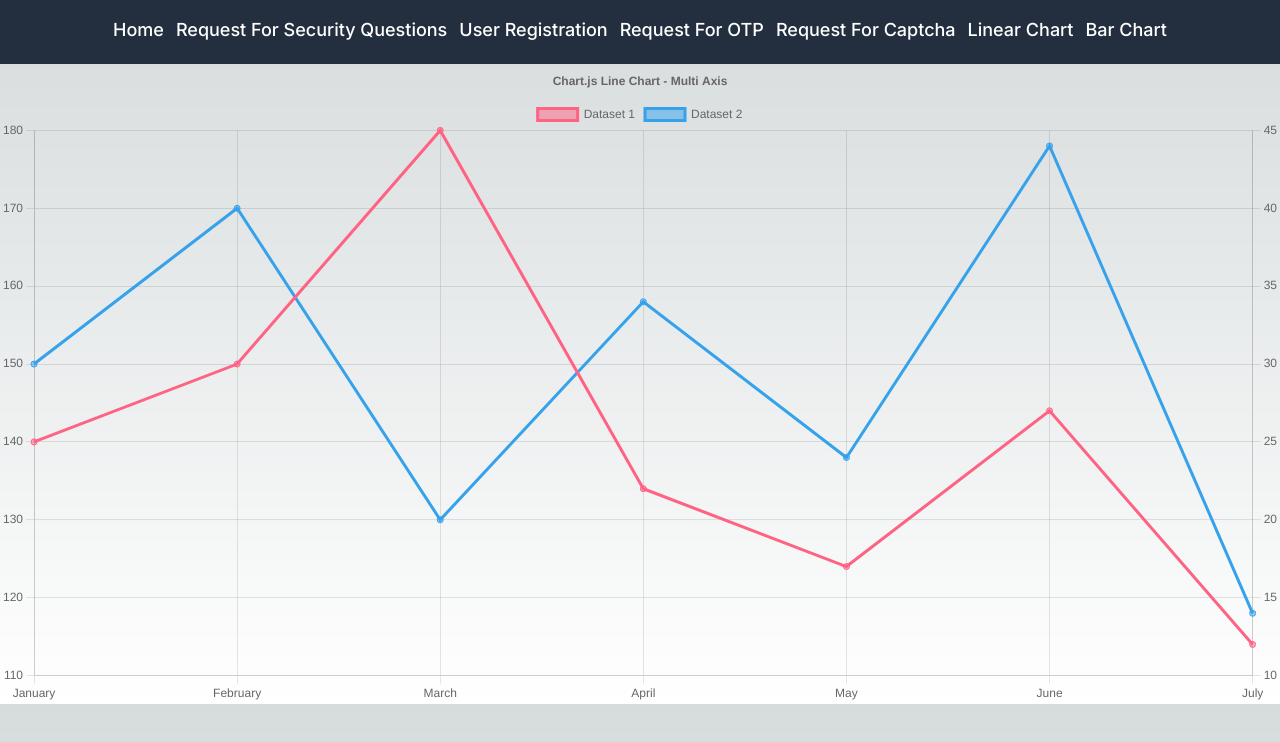
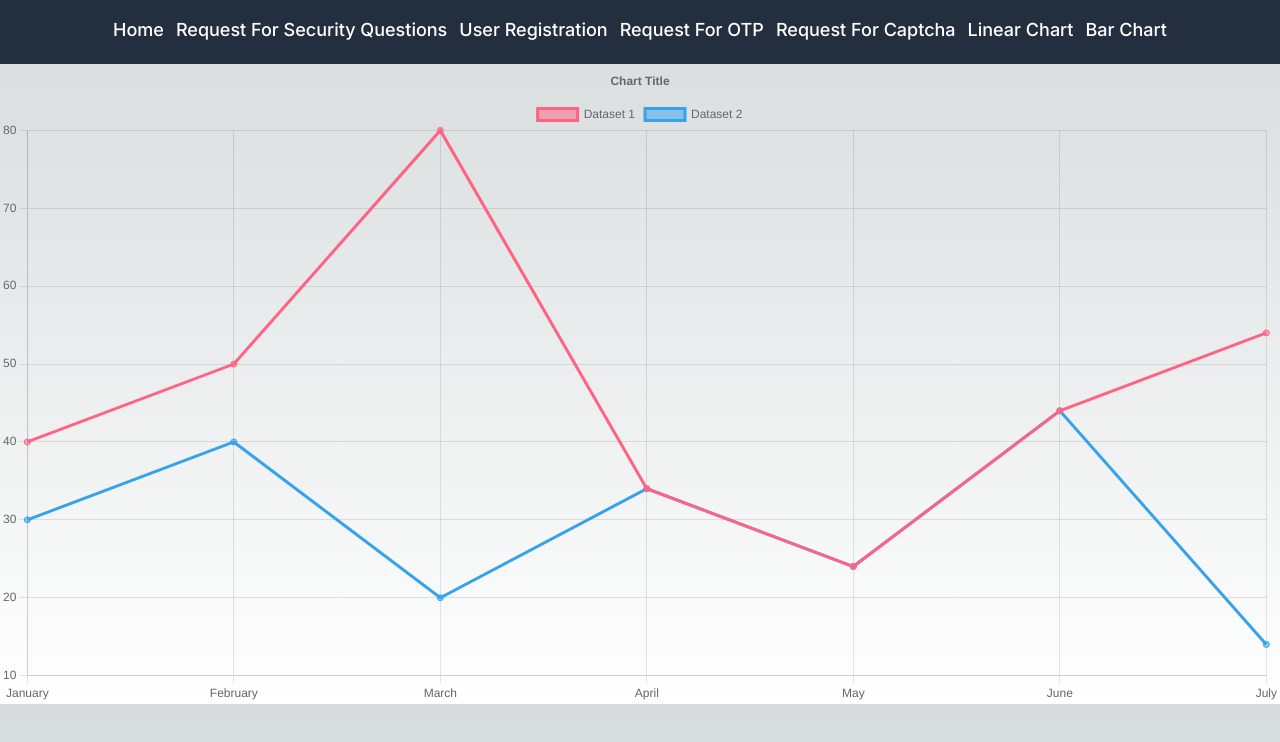
Before and after one commit to abhaybharti/awamfa, a Next.js app: page /components/LinearChart in a window 1280 px wide. Shown: the top 742 px of the page. Built offline with nearby package versions, Linux system fonts and the light colour scheme.

Commit message:
build fix

```diff
--- /dev/null
+++ b/app/components/LinearChart/page.jsx
@@ -0,0 +1,107 @@
+"use client";
+import React from "react";
+import {
+  Chart as ChartJS,
+  CategoryScale,
+  LinearScale,
+  PointElement,
+  LineElement,
+  Title,
+  Tooltip,
+  Legend,
+} from "chart.js";
+import { Line } from "react-chartjs-2";
+
+ChartJS.register(
+  CategoryScale,
+  LinearScale,
+  PointElement,
+  LineElement,
+  Title,
+  Tooltip,
+  Legend
+);
+
+// export const options = {
+//   responsive: true,
+//   interaction: {
+//     mode: "index" as const,
+//     intersect: false,
+//   },
+//   stacked: false,
+//   plugins: {
+//     title: {
+//       display: true,
+//       text: "Chart.js Line Chart - Multi Axis",
+//     },
+//   },
+//   scales: {
+//     y: {
+//       type: "linear" as const,
+//       display: true,
+//       position: "left" as const,
+//     },
+//     y1: {
+//       type: "linear" as const,
+//       display: true,
+//       position: "right" as const,
+//       grid: {
+//         drawOnChartArea: false,
+//       },
+//     },
+//   },
+// };
+
+const LinearChart = () => {
+  const options = {
+    responsive: true,
+    plugins: {
+      legend: {
+        position: "top",
+      },
+      title: {
+        display: true,
+        text: "Chart Title",
+      },
+    },
+  };
+  const labels = [
+    "January",
+    "February",
+    "March",
+    "April",
+    "May",
+    "June",
+    "July",
+  ];
+
+  const data = {
+    labels,
+    datasets: [
+      {
+        label: "Dataset 1",
+        // data: labels.map(() => faker.datatype.number({ min: -1000, max: 1000 })),
+        data: [40, 50, 80, 34, 24, 44, 54],
+        borderColor: "rgb(255, 99, 132)",
+        backgroundColor: "rgba(255, 99, 132, 0.5)",
+        // yAxisID: "y",
+      },
+      {
+        label: "Dataset 2",
+        // data: labels.map(() => faker.datatype.number({ min: -1000, max: 1000 })),
+        data: [30, 40, 20, 34, 24, 44, 14],
+        borderColor: "rgb(53, 162, 235)",
+        backgroundColor: "rgba(53, 162, 235, 0.5)",
+        // yAxisID: "y1",
+      },
+    ],
+  };
+
+  return (
+    <div>
+      <Line options={options} data={data} />
+    </div>
+  );
+};
+
+export default LinearChart;
--- a/app/components/LinearChart/page.tsx
+++ /dev/null
@@ -1,88 +0,0 @@
-"use client";
-import React from "react";
-import {
-  Chart as ChartJS,
-  CategoryScale,
-  LinearScale,
-  PointElement,
-  LineElement,
-  Title,
-  Tooltip,
-  Legend,
-} from "chart.js";
-import { Line } from "react-chartjs-2";
-import faker from "faker";
-
-ChartJS.register(
-  CategoryScale,
-  LinearScale,
-  PointElement,
-  LineElement,
-  Title,
-  Tooltip,
-  Legend
-);
-
-export const options = {
-  responsive: true,
-  interaction: {
-    mode: "index" as const,
-    intersect: false,
-  },
-  stacked: false,
-  plugins: {
-    title: {
-      display: true,
-      text: "Chart.js Line Chart - Multi Axis",
-    },
-  },
-  scales: {
-    y: {
-      type: "linear" as const,
-      display: true,
-      position: "left" as const,
-    },
-    y1: {
-      type: "linear" as const,
-      display: true,
-      position: "right" as const,
-      grid: {
-        drawOnChartArea: false,
-      },
-    },
-  },
-};
-
-const labels = ["January", "February", "March", "April", "May", "June", "July"];
-
-export const data = {
-  labels,
-  datasets: [
-    {
-      label: "Dataset 1",
-      // data: labels.map(() => faker.datatype.number({ min: -1000, max: 1000 })),
-      data: [140, 150, 180, 134, 124, 144, 114],
-      borderColor: "rgb(255, 99, 132)",
-      backgroundColor: "rgba(255, 99, 132, 0.5)",
-      yAxisID: "y",
-    },
-    {
-      label: "Dataset 2",
-      // data: labels.map(() => faker.datatype.number({ min: -1000, max: 1000 })),
-      data: [30, 40, 20, 34, 24, 44, 14],
-      borderColor: "rgb(53, 162, 235)",
-      backgroundColor: "rgba(53, 162, 235, 0.5)",
-      yAxisID: "y1",
-    },
-  ],
-};
-
-const LinearChart = () => {
-  return (
-    <div>
-      <Line options={options} data={data} />
-    </div>
-  );
-};
-
-export default LinearChart;
--- a/package.json
+++ b/package.json
@@ -10,14 +10,12 @@
   },
   "dependencies": {
     "chart.js": "^4.4.3",
-    "faker": "5.5.3",
     "next": "14.2.3",
     "react": "^18",
     "react-chartjs-2": "^5.2.0",
     "react-dom": "^18"
   },
   "devDependencies": {
-    "@types/faker": "5.5.9",
     "@types/node": "^20",
     "@types/react": "^18",
     "@types/react-dom": "^18",
--- a/tsconfig.json
+++ b/tsconfig.json
@@ -21,6 +21,6 @@
       "@/*": ["./*"]
     }
   },
-  "include": ["next-env.d.ts", "**/*.ts", "**/*.tsx", ".next/types/**/*.ts", "app/page.jsx"],
+  "include": ["next-env.d.ts", "**/*.ts", "**/*.tsx", ".next/types/**/*.ts", "app/page.jsx", "app/components/LinearChart/page.jsx"],
   "exclude": ["node_modules"]
 }
```
Also changed, not shown: 1 other file (tests, documents, lock files or other folders).
